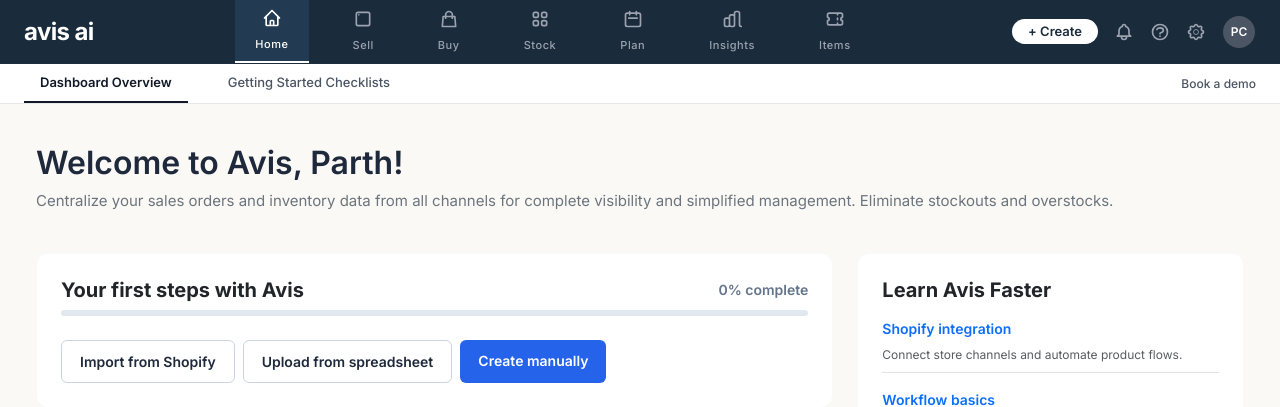
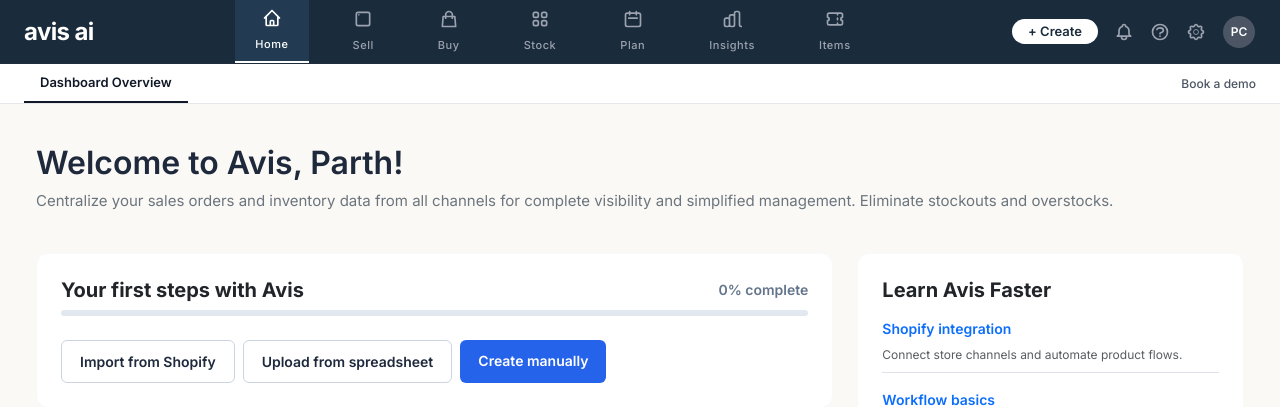
Before and after one commit to ParthChoudhary123/avis2, a Django app: page /manager/dashboard/ in a window 1280 px wide. Shown: the top 407 px of the page. Run offline with Django 5.2, Linux system fonts and the light colour scheme; the visitor is signed in with stand-in values (Sample User, id 1); data that the repository does not hold is empty.

Commit message:
Remove Getting Started Checklists sub-tab option from home sub-tabs list

```diff
--- a/inventory/templates/inventory/base_dashboard.html
+++ b/inventory/templates/inventory/base_dashboard.html
@@ -744,8 +744,7 @@
         // Global Navigation Matrix Mapping
         const subNavMatrix = {
             'home': [
-                { name: 'Dashboard Overview', id: 'dashboard-overview' },
-                { name: 'Getting Started Checklists', id: 'getting-started' }
+                { name: 'Dashboard Overview', id: 'dashboard-overview' }
             ],
             'sell': [
                 { name: 'Quotes', id: 'quotes' },
```
